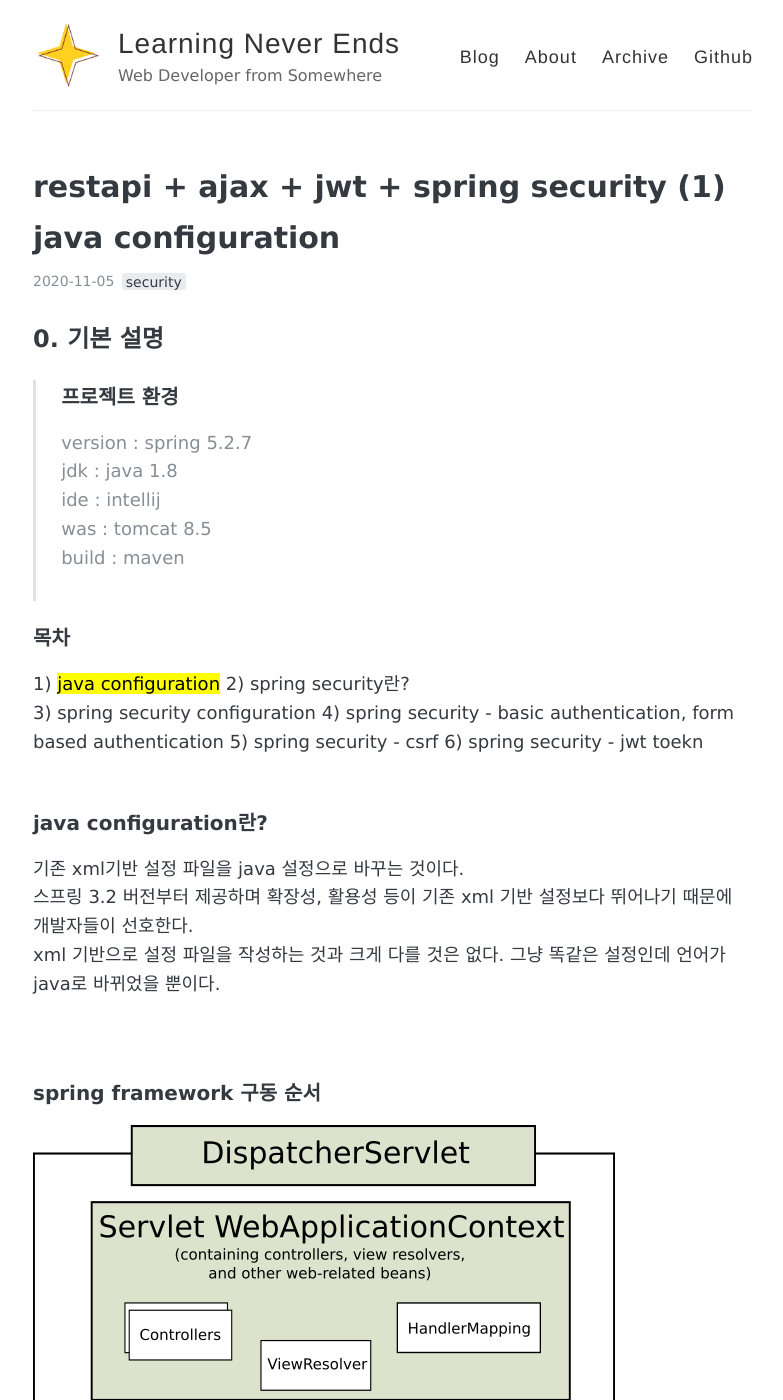
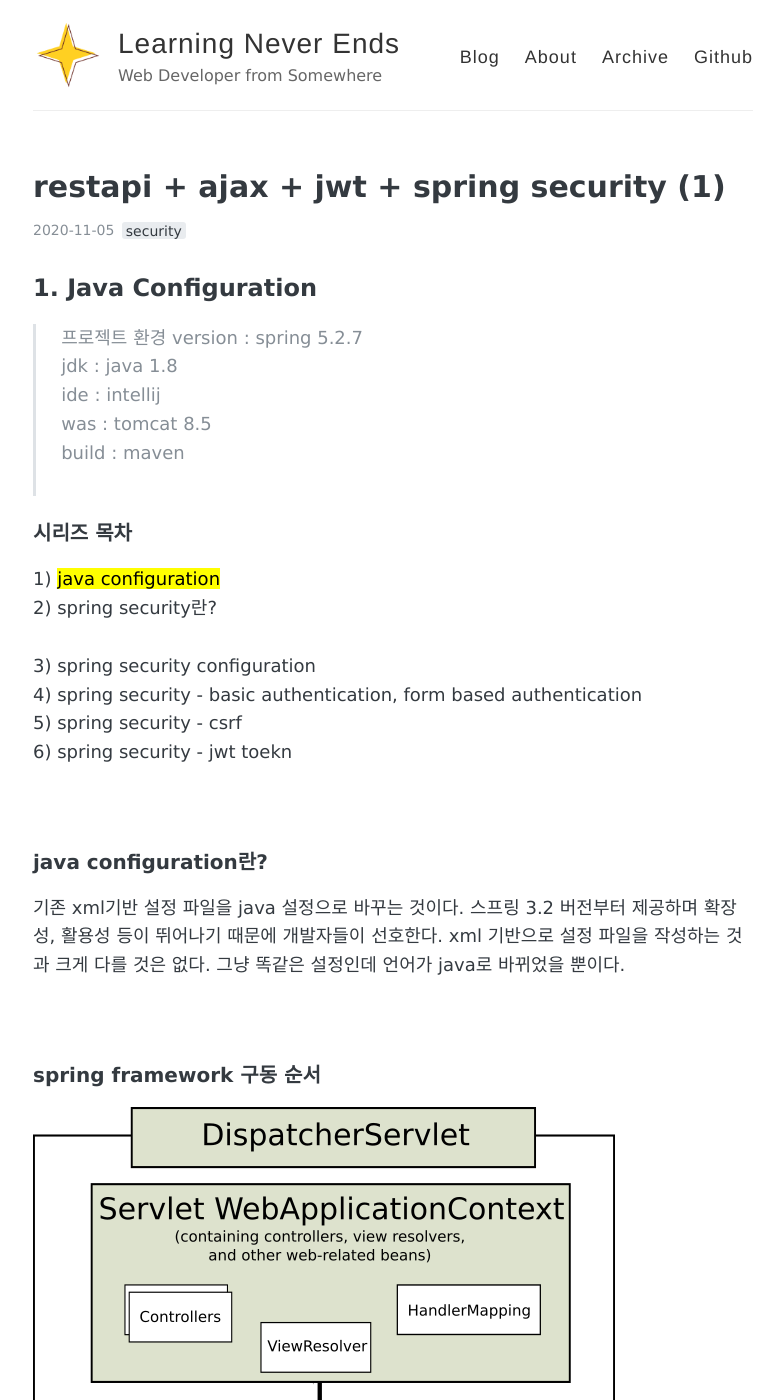
Before and after one commit to ellie1027/hb_9, a Jekyll site: the page built from _posts/2020-11-05-Spring Security.md, in a window 1280 px wide and 1400 px high. Shown: the whole window, without its empty margins (247-1030 px from the left). Built offline with Jekyll 4.4.1, drawn with Linux system fonts in a browser that asks for light colours.

Commit message:
스프링 시큐티리 정리 추가

```diff
--- a/_posts/2020-11-05-Spring Security.md
+++ b/_posts/2020-11-05-Spring Security.md
@@ -1,13 +1,13 @@
 ---
 layout: post
-title: "restapi + ajax + jwt + spring security (1) java configuration"
+title: "restapi + ajax + jwt + spring security (1)"
 tags: [security]
 comments: true
 ---
 
-## 0. 기본 설명
+## 1. Java Configuration
 
-> ### 프로젝트 환경
+> 프로젝트 환경
 > version : spring 5.2.7<br>
 > jdk : java 1.8<br>
 > ide : intellij<br>
@@ -15,18 +15,17 @@ comments: true
 > build : maven<br>
 <br>
 
-### 목차
-1) <mark>java configuration</mark>
-2) spring security란?
-3) spring security configuration
-4) spring security - basic authentication, form based authentication
-5) spring security - csrf
-6) spring security - jwt toekn
+### 시리즈 목차
+1) <mark>java configuration</mark><br>
+2) spring security란?<br>
+3) spring security configuration<br>
+4) spring security - basic authentication, form based authentication<br>
+5) spring security - csrf<br>
+6) spring security - jwt toekn<br>
 <br><br>
 
 ### java configuration란?
-기존 xml기반 설정 파일을 java 설정으로 바꾸는 것이다.<br>
-스프링 3.2 버전부터 제공하며 확장성, 활용성 등이 기존 xml 기반 설정보다 뛰어나기 때문에 개발자들이 선호한다.<br>
+기존 xml기반 설정 파일을 java 설정으로 바꾸는 것이다. 스프링 3.2 버전부터 제공하며 확장성, 활용성 등이 뛰어나기 때문에 개발자들이 선호한다.
 xml 기반으로 설정 파일을 작성하는 것과 크게 다를 것은 없다. 그냥 똑같은 설정인데 언어가 java로 바뀌었을 뿐이다.<br>
 <br><br>
 ### spring framework 구동 순서
```
